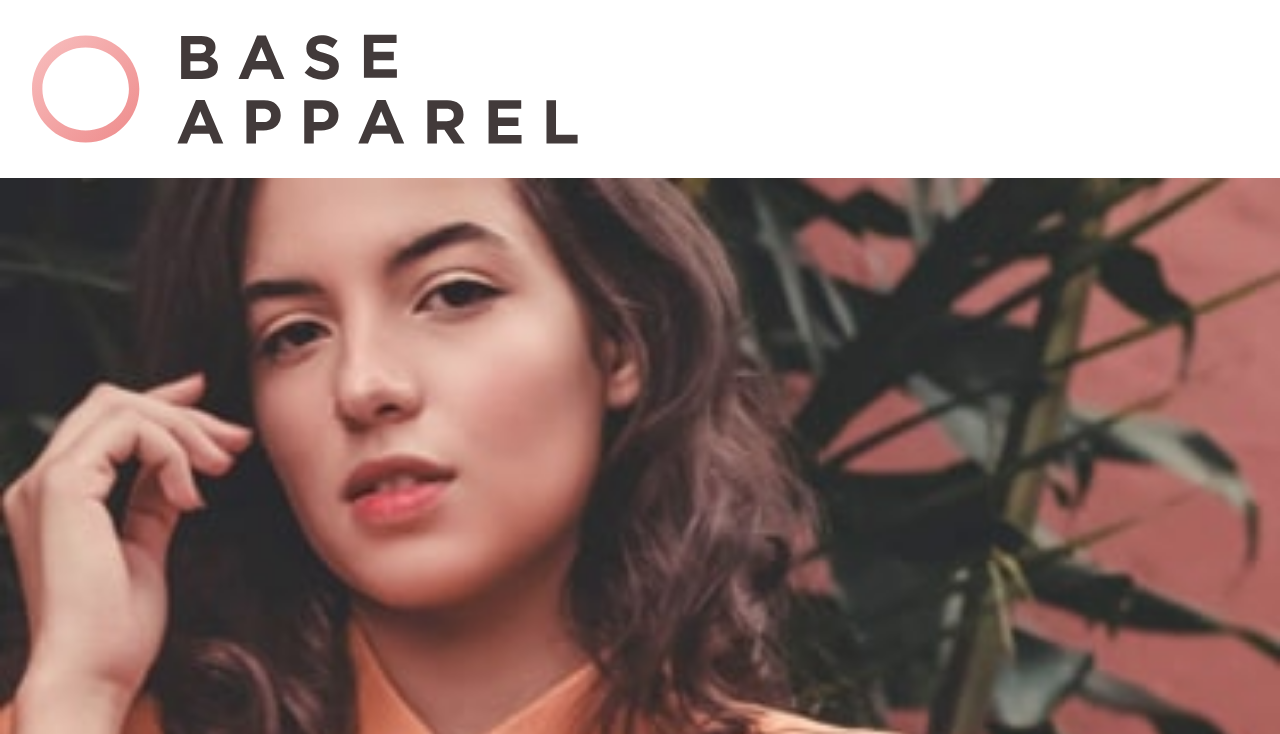
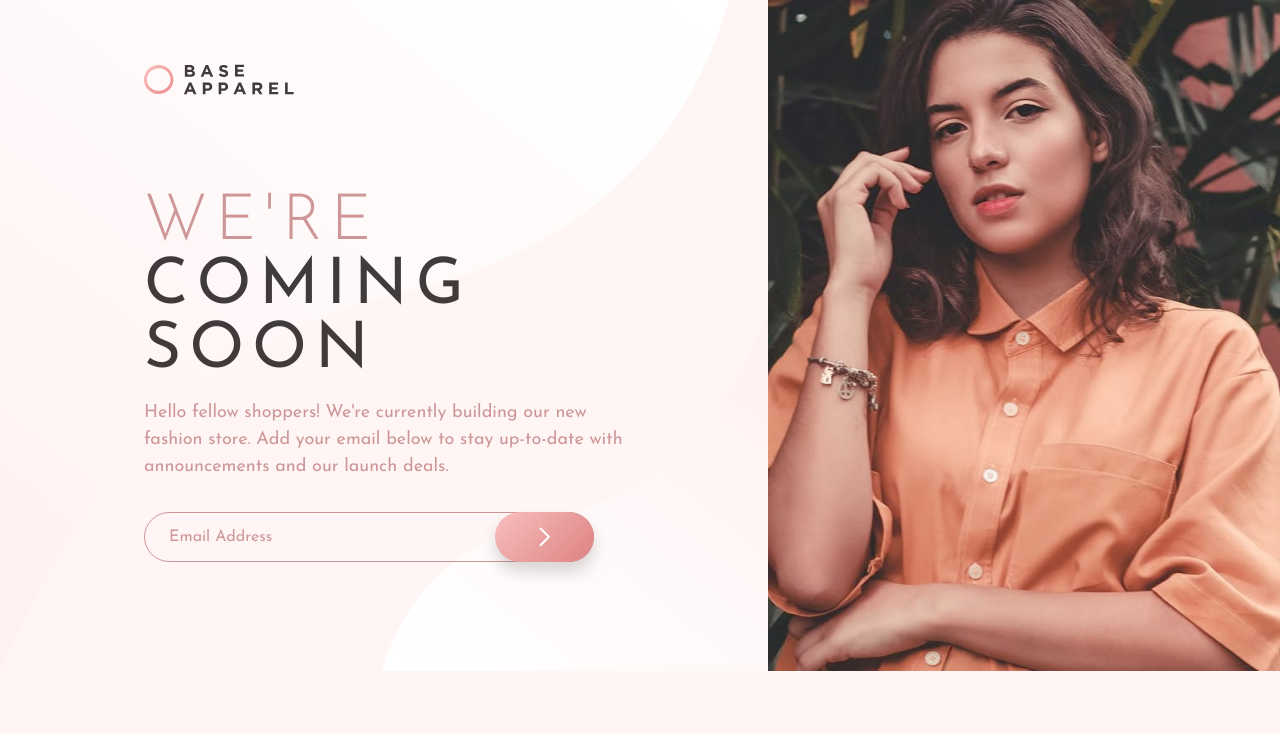
Before and after one commit to TTAR007/Base-apparel, a plain HTML site: page index.html in a window 1280 px wide. Shown: the top 734 px of the page. Drawn offline with Linux system fonts and the light colour scheme; a web font is replaced by a local one.

Commit message:
finished mobile and desktop

```diff
--- a/style.css
+++ b/style.css
@@ -17,6 +17,11 @@
     font-family: "Josefin Sans", sans-serif;
 }
 
+body {
+    background-color: hsl(0, 100%, 98%);
+    min-width: 320px;
+}
+
 img {
     display: block;
     height: auto;
@@ -26,10 +31,12 @@ img {
 /* logo */
 .logo-container {
     padding: 2rem;
+    background-color: white;
 }
 
 .logo-container img {
     width: 45%;
+    max-width: 150px;
 }
 
 /* article */
@@ -38,7 +45,7 @@ img {
 }
 
 h1 {
-    font-size: 2.5rem;
+    font-size: clamp(2.5rem, 1.6rem + 3.84vw, 4rem);
     color: var(--pink);
     text-transform: uppercase;
     font-weight: var(--w300);
@@ -58,19 +65,119 @@ h1 span {
     line-height: 150%;
     text-align: center;
     font-weight: var(--w400);
-    font-size: 0.9rem;
+    font-size: clamp(0.9rem, 0.765rem + 0.576vw, 1.125rem);
+    margin-block-end: 2rem;
 }
 
 /* input */
+.input-container {
+    position: relative;
+    max-width: 450px;
+    margin: 0 auto;
+}
+
 input {
     width: 100%;
+    border: 1px solid var(--pink);
+    font-size: 1rem;
+    padding: 1rem 1.5rem;
+    border-radius: 32px;
+    outline-color: var(--pink);
+    background: none;
+}
+
+input::placeholder {
+    color: var(--pink);
+}
+
+button {
+    position: absolute;
+    top: 0;
+    bottom: 0;
+    right: 0;
+    width: 22%;
+
+    display: flex;
+    align-items: center;
+    justify-content: center;
+
+    border: none;
+    background-image:
+    linear-gradient(135deg, hsl(0, 80%, 86%), hsl(0, 58%, 69%));
+    border-radius: 32px;
+    cursor: pointer;
+    box-shadow: 0 10px 16px rgba(0, 0, 0, 0.15);
+}
+
+button:hover {
+    background-image:
+    linear-gradient(135deg, hsl(0, 100%, 96%), hsl(0, 80%, 86%));
+    box-shadow: 0 10px 16px rgba(0, 0, 0, 0.25);
+}
+
+button:active {
+    background-image: linear-gradient(135deg, hsl(0, 80%, 86%), hsl(0, 58%, 69%));
+}
+
+.arrow-img {
+    width: 12px;
 }
 
 /* hero desktop */
 .hero-desktop-container {
-    /* display: none; */
+    display: none;
 }
 
 /* attribution */
 .attribution { font-size: 11px; text-align: center; }
 .attribution a { color: hsl(228, 45%, 44%); }
+
+/* 750 px */
+@media (min-width: 46.875rem) {
+    .hero-mobile-container {
+        display: none;
+    }
+
+    .hero-desktop-container {
+        display: block;
+    }
+
+    .hero-desktop-container img {
+        height: 100%;
+        object-fit: cover;
+    }
+
+    body {
+        display: grid;
+        grid-template-columns: 1.5fr 1fr;
+    }
+
+    main {
+        background-image: url('./images/bg-pattern-desktop.svg');
+        background-repeat: no-repeat;
+        background-size: 100% 100%;
+    }
+
+    .logo-container {
+        background: none;
+    }
+
+    h1 {
+        text-align: start;
+    }
+
+    .description {
+        text-align: start;
+    }
+
+    .input-container {
+        margin: 0;
+    }
+}
+
+/* 1000px */
+@media (min-width: 62.5rem) {
+    main {
+        padding: 2rem 7rem;
+    }
+}
```
